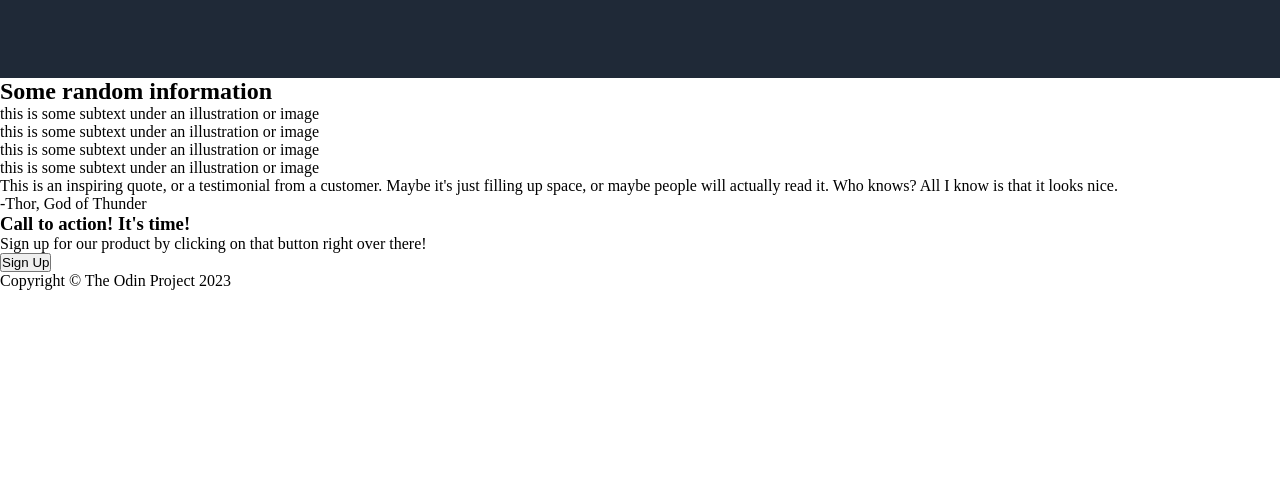
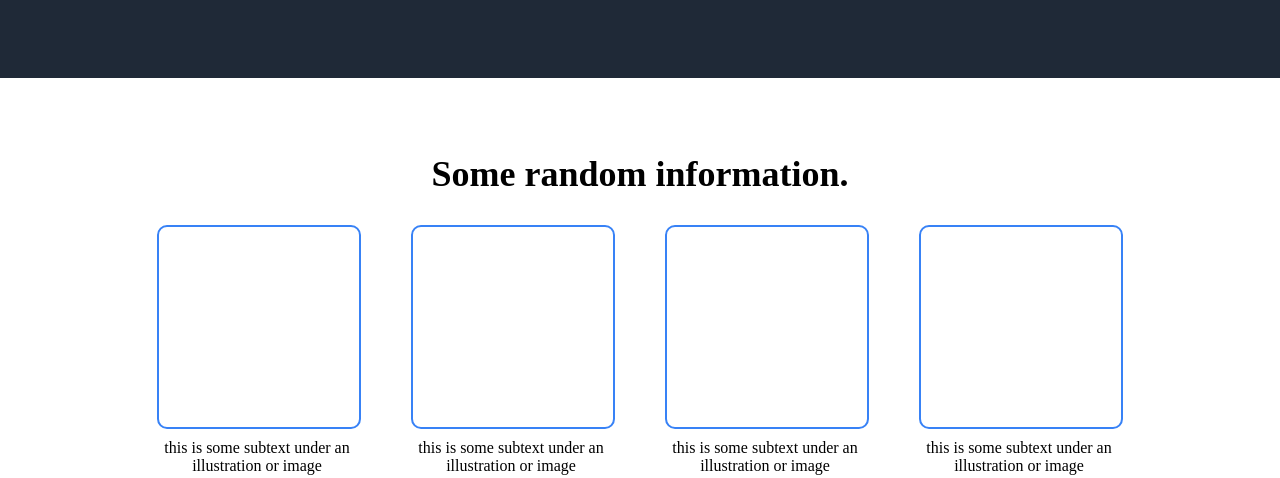
Before and after one commit to coelho-codes/T.O.P-LadingPage, a plain HTML site: page index.html in a window 1280 px wide. Shown: the part 489-967 px from the top of the page. Before the commit the page ends 800 px from the top, so only its background shows below. Drawn offline with Linux system fonts and the light colour scheme.

Commit message:
Version one of the whole project done

```diff
--- a/index.html
+++ b/index.html
@@ -24,32 +24,34 @@
                 <!-- Random image -->
                 <img class="right" src="https://i.redd.it/42hdohji6lc61.jpg" alt="sla">
             </section>
+            <h2>Some random information.</h2>
             <section class="random">
-                <h2>Some random information</h2>
-                <div>
-                    <div></div>
+                <div class="random-container">
+                    <div class="border"></div>
                     <p>this is some subtext under an illustration or image</p>
                 </div>
-                <div>
-                    <div></div>
+                <div class="random-container">
+                    <div class="border"></div>
                     <p>this is some subtext under an illustration or image</p>
                 </div>
-                <div>
-                    <div></div>
+                <div class="random-container">
+                    <div class="border"></div>
                     <p>this is some subtext under an illustration or image</p>
                 </div>
-                <div>
-                    <div></div>
+                <div class="random-container">
+                    <div class="border"></div>
                     <p>this is some subtext under an illustration or image</p>
                 </div>
             </section>
             <section class="quote">
-                <p>This is an inspiring quote, or a testimonial from a customer. Maybe it's just filling up space, or maybe people will actually read it. Who knows? All I know is that it looks nice.</p>
-                <p>-Thor, God of Thunder</p>
+                <p class="actual-quote">This is an inspiring quote, or a testimonial from a customer. Maybe it's just filling up space, or maybe people will actually read it. Who knows? All I know is that it looks nice.</p>
+                <p class="person">-Thor, God of Thunder</p>
             </section>
-            <section>
-                <h3>Call to action! It's time!</h3>
-                <p>Sign up for our product by clicking on that button right over there!</p>
+            <section class="call-to-action">
+                <div>
+                    <h3>Call to action! It's time!</h3>
+                    <p>Sign up for our product by clicking on that button right over there!</p>
+                </div>
                 <button>Sign Up</button>
             </section>
         </main>
--- a/style.css
+++ b/style.css
@@ -36,13 +36,14 @@ a {
     color: #E5E7EB;
 }
 
-/* Main Style */
+/* Main 1 Style */
 
 .main-container {
     display: flex;
     align-items: center;
     justify-content: space-evenly;
     padding: 100px 50px;
+    margin-bottom: 75px;
     background-color: #1f2937;
 }
 
@@ -69,3 +70,98 @@ h1 {
     border: none;
     border-radius: 5px;
 }
+
+/* Main 2 Style */
+
+h2 {
+    font-size: 36px;
+    text-align: center;
+}
+
+.random {
+    display: flex;
+    justify-content: center;
+    gap: 50px;
+    padding-top: 30px;
+    margin-bottom: 75px;
+}
+
+.random-container p {
+    width: 200px;
+    margin-top: 10px;
+    text-align: center;
+}
+
+.border {
+    width: 200px;
+    height: 200px;
+    border-radius: 10px;
+    border: 2px solid #3882F6;
+}
+
+/* Quotation Style */
+
+.quote {
+    display: flex;
+    flex-direction: column;
+    justify-content: center;
+    align-items: center;
+    background-color: #E5E7EB;
+    padding: 60px;
+    margin-bottom: 75px;
+}
+
+.actual-quote {
+    width: 850px;
+    font-size: 36px;
+    font-style: italic;
+    color: #1f2937;
+}
+
+.person {
+    width: 750px;
+    align-self: flex-end;
+    font-weight: bolder;
+}
+
+/* Call to action style */
+
+.call-to-action {
+    width: 1000px;
+    display: flex;
+    justify-content: space-evenly;
+    align-items: center;
+    padding: 30px;
+    background-color: #3882F6;
+    margin: 0 auto;
+    border-radius: 5px;
+    margin-bottom: 75px;
+}
+
+h3 {
+    color: #F9FAF8;
+}
+
+.call-to-action p {
+    color: #E5E7EB;
+}
+
+.call-to-action button {
+    background-color: #3882F6;
+    border: 2px solid #F9FAF8;
+    padding: 5px 20px;
+    color: #F9FAF8;
+    border-radius: 5px;
+}
+
+/* Footer Style */
+
+footer {
+    background-color: #1f2937;
+    padding: 50px;
+}
+
+footer p {
+    text-align: center;
+    color: #F9FAF8;
+}
```
